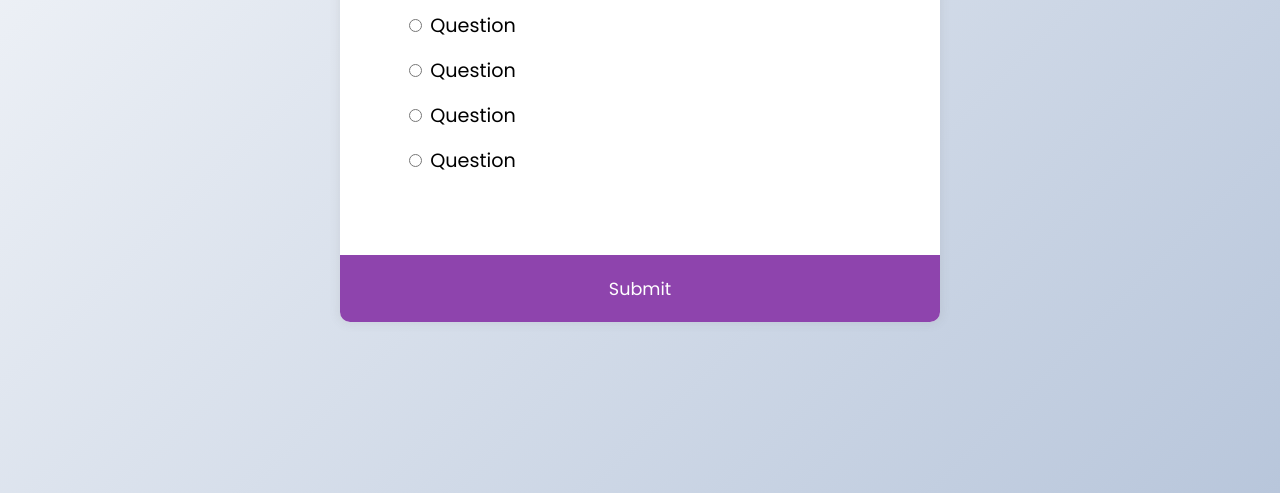
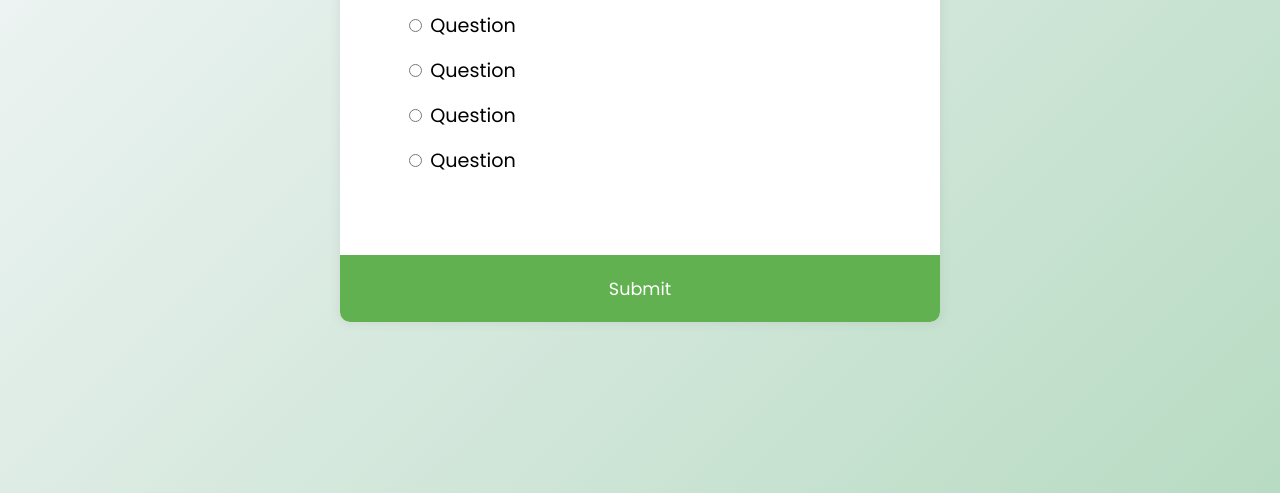
Before and after one commit to WlodarskiMichal/quiz-app-javascript, a plain HTML site: page index.html in a window 1280 px wide. Shown: the part 307-800 px from the top of the page. Drawn offline with Linux system fonts and the light colour scheme.

Commit message:
Css adjusting colors

```diff
--- a/style.css
+++ b/style.css
@@ -5,8 +5,8 @@
 }
 
 body {
-    background-color: #b8c6db;
-    background-image: linear-gradient(315deg, #b8c6db 0%, #f5f7fa 100%);
+    background-color: #b8dbc3;
+    background-image: linear-gradient(315deg, #b8dbc3 0%, #f5f7fa 100%);
     font-family: 'Poppins', sans-serif;
     display: flex;
     flex-direction: column;
@@ -50,7 +50,7 @@ ul li label {
 }
 
 button {
-    background-color: #8e44ad;
+    background-color: #61b151;
     border: none;
     color: #fff;
     display: block;
@@ -60,3 +60,7 @@ button {
     font-family: inherit;
     padding: 1.3rem;
 }
+
+button:hover {
+    background-color: #b8c6db;
+}
```
